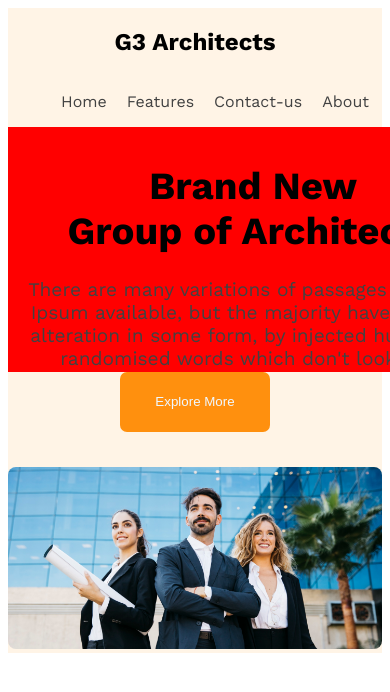
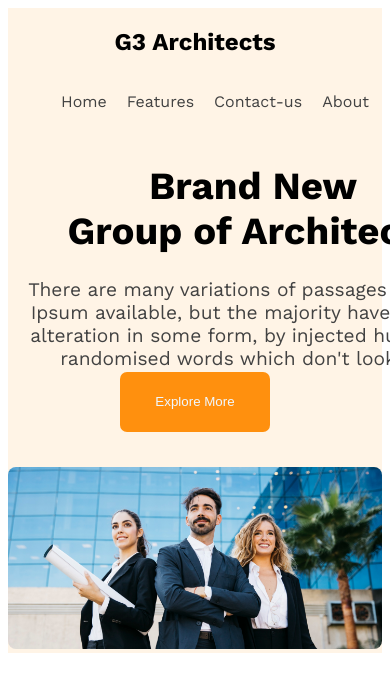
Before and after one commit to NahidSarkar7/Simple-architect-web, a plain HTML site: page index.html in a window 390 px wide. Shown: the top 692 px of the page. Drawn offline with nearby package versions, Linux system fonts and the light colour scheme.

Commit message:
remove color

```diff
--- a/style.css
+++ b/style.css
@@ -106,9 +106,9 @@ nav li a{
     }
 
     .heading-h1{
-        width:450px;
+        width:400px;
         margin: 0px auto;
-        background-color: red;
+        /* background-color: red; */
         padding: 10px;
     }
 
```
